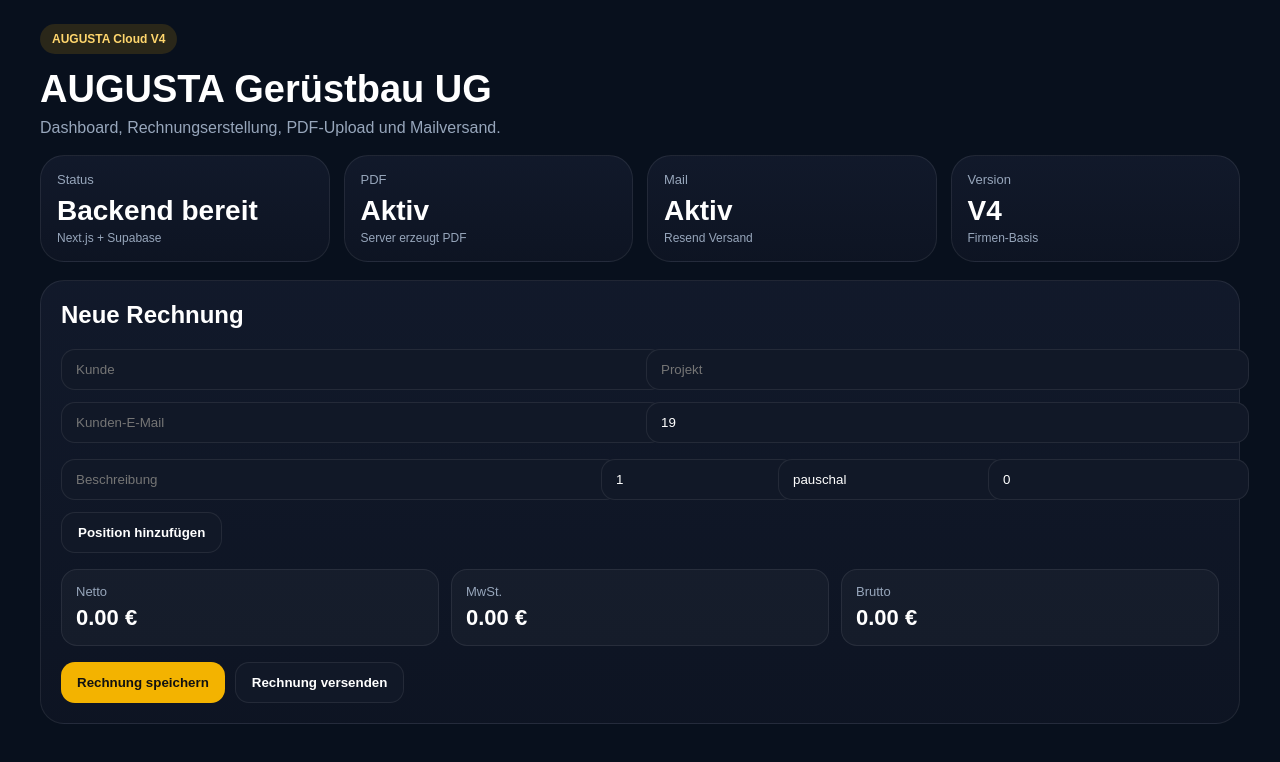
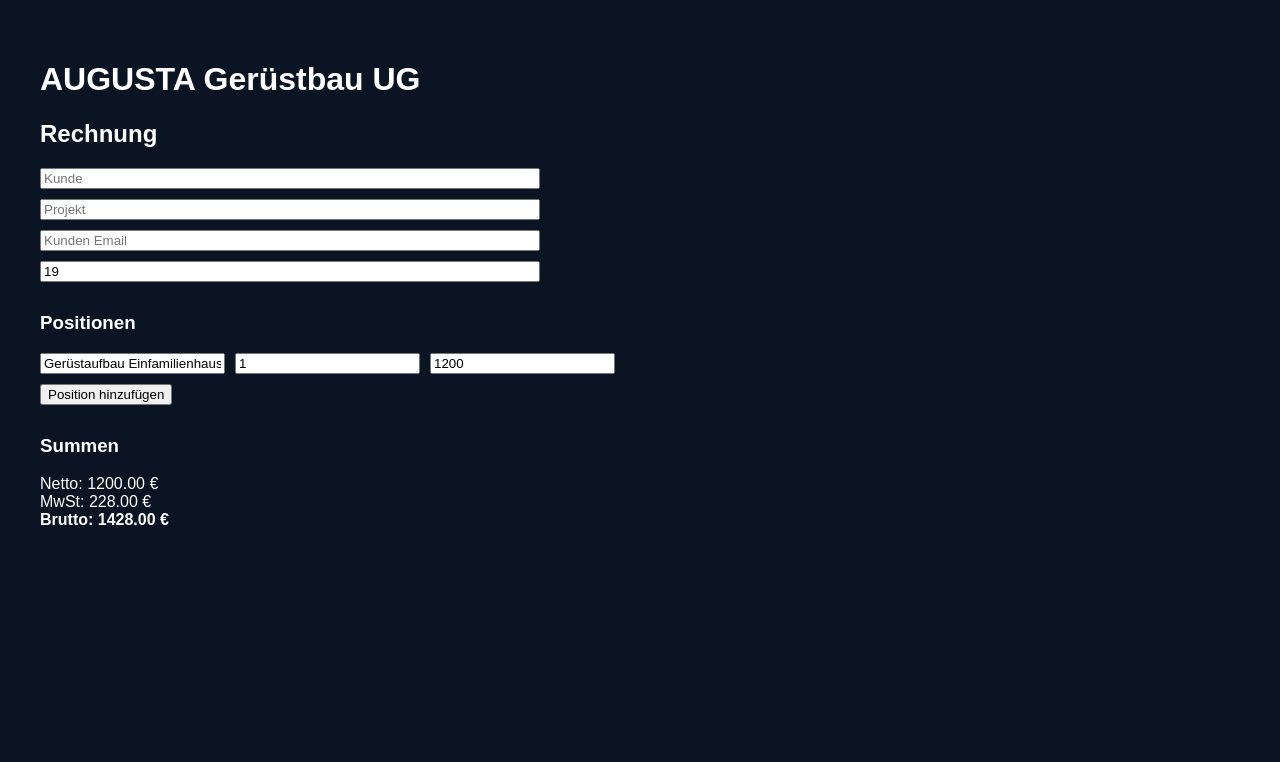
Before and after one commit to splicetecbayern24-dotcom/augusta-cloud-app, a Next.js app: page / in a window 1280 px wide. Shown: the top 762 px of the page. Built offline with nearby package versions, Linux system fonts and the light colour scheme.

Commit message:
Update dashboard.tsx

```diff
--- a/components/dashboard.tsx
+++ b/components/dashboard.tsx
@@ -1,181 +1,72 @@
 "use client";
-
-import { useMemo, useState } from "react";
-
-type Item = {
-  description: string;
-  qty: number;
-  unit: string;
-  unitPrice: number;
-};
+import { useState } from "react";
 
 export function Dashboard() {
-  const [customer, setCustomer] = useState("");
-  const [project, setProject] = useState("");
-  const [recipientEmail, setRecipientEmail] = useState("");
-  const [vatRate, setVatRate] = useState(19);
-  const [invoiceId, setInvoiceId] = useState("");
-  const [result, setResult] = useState<any>(null);
-  const [items, setItems] = useState<Item[]>([
-    { description: "", qty: 1, unit: "pauschal", unitPrice: 0 },
-  ]);
 
-  const net = useMemo(
-    () => items.reduce((sum, item) => sum + item.qty * item.unitPrice, 0),
-    [items]
-  );
-  const vat = useMemo(() => net * (vatRate / 100), [net, vatRate]);
-  const gross = useMemo(() => net + vat, [net, vat]);
+const [customer,setCustomer]=useState("")
+const [project,setProject]=useState("")
+const [email,setEmail]=useState("")
+const [vat,setVat]=useState(19)
 
-  function updateItem(index: number, patch: Partial<Item>) {
-    setItems((prev) => prev.map((item, i) => (i === index ? { ...item, ...patch } : item)));
-  }
+const [items,setItems]=useState([
+{description:"Gerüstaufbau Einfamilienhaus",qty:1,unit:"pauschal",price:1200}
+])
 
-  function addItem() {
-    setItems((prev) => [...prev, { description: "", qty: 1, unit: "pauschal", unitPrice: 0 }]);
-  }
+const net = items.reduce((s,i)=>s+i.qty*i.price,0)
+const vatValue = net*(vat/100)
+const gross = net+vatValue
 
-  async function saveInvoice() {
-    const response = await fetch("/api/invoices/create", {
-      method: "POST",
-      headers: { "Content-Type": "application/json" },
-      body: JSON.stringify({ customer, project, recipientEmail, vatRate, net, vat, gross, items }),
-    });
-    const json = await response.json();
-    setResult(json);
-    if (json.invoiceId) setInvoiceId(json.invoiceId);
-  }
+return (
+<div style={{padding:40,color:"white",background:"#0b1423",minHeight:"100vh"}}>
 
-  async function sendInvoice() {
-    if (!invoiceId) return;
-    const response = await fetch(`/api/invoices/${invoiceId}/send`, { method: "POST" });
-    const json = await response.json();
-    setResult((prev: any) => ({ ...prev, sendResult: json }));
-  }
+<h1>AUGUSTA Gerüstbau UG</h1>
 
-  return (
-    <main style={{ maxWidth: 1200, margin: "0 auto", padding: 24 }}>
-      <header style={{ marginBottom: 18 }}>
-        <div style={{ display: "inline-flex", padding: "8px 12px", borderRadius: 999, background: "rgba(243,179,0,.14)", color: "#ffd66d", fontWeight: 700, fontSize: 12 }}>
-          AUGUSTA Cloud V4
-        </div>
-        <h1 style={{ margin: "14px 0 8px 0", fontSize: 38 }}>AUGUSTA Gerüstbau UG</h1>
-        <p style={{ margin: 0, color: "#97a6bb" }}>
-          Dashboard, Rechnungserstellung, PDF-Upload und Mailversand.
-        </p>
-      </header>
+<h2>Rechnung</h2>
 
-      <section style={{ display: "grid", gap: 14, gridTemplateColumns: "repeat(4, 1fr)", marginBottom: 18 }}>
-        <StatCard title="Status" value="Backend bereit" hint="Next.js + Supabase" />
-        <StatCard title="PDF" value="Aktiv" hint="Server erzeugt PDF" />
-        <StatCard title="Mail" value="Aktiv" hint="Resend Versand" />
-        <StatCard title="Version" value="V4" hint="Firmen-Basis" />
-      </section>
+<div style={{display:"grid",gap:10,maxWidth:500}}>
 
-      <section style={card}>
-        <h2 style={{ marginTop: 0 }}>Neue Rechnung</h2>
+<input placeholder="Kunde" value={customer} onChange={e=>setCustomer(e.target.value)} />
+<input placeholder="Projekt" value={project} onChange={e=>setProject(e.target.value)} />
+<input placeholder="Kunden Email" value={email} onChange={e=>setEmail(e.target.value)} />
+<input placeholder="MwSt %" value={vat} onChange={e=>setVat(Number(e.target.value))} />
 
-        <div style={{ display: "grid", gap: 12, gridTemplateColumns: "1fr 1fr" }}>
-          <input value={customer} onChange={(e) => setCustomer(e.target.value)} placeholder="Kunde" style={field} />
-          <input value={project} onChange={(e) => setProject(e.target.value)} placeholder="Projekt" style={field} />
-          <input value={recipientEmail} onChange={(e) => setRecipientEmail(e.target.value)} placeholder="Kunden-E-Mail" style={field} />
-          <input type="number" value={vatRate} onChange={(e) => setVatRate(Number(e.target.value || 0))} placeholder="MwSt." style={field} />
-        </div>
+</div>
 
-        <div style={{ height: 16 }} />
+<h3 style={{marginTop:30}}>Positionen</h3>
 
-        {items.map((item, index) => (
-          <div key={index} style={{ display: "grid", gap: 12, gridTemplateColumns: "1.6fr .5fr .6fr .7fr", marginBottom: 12 }}>
-            <input value={item.description} onChange={(e) => updateItem(index, { description: e.target.value })} placeholder="Beschreibung" style={field} />
-            <input type="number" value={item.qty} onChange={(e) => updateItem(index, { qty: Number(e.target.value || 0) })} placeholder="Menge" style={field} />
-            <input value={item.unit} onChange={(e) => updateItem(index, { unit: e.target.value })} placeholder="Einheit" style={field} />
-            <input type="number" value={item.unitPrice} onChange={(e) => updateItem(index, { unitPrice: Number(e.target.value || 0) })} placeholder="Preis" style={field} />
-          </div>
-        ))}
+{items.map((i,index)=>(
+<div key={index} style={{display:"flex",gap:10,marginBottom:10}}>
+<input value={i.description} onChange={e=>{
+const copy=[...items]
+copy[index].description=e.target.value
+setItems(copy)
+}}/>
 
-        <button onClick={addItem} style={btnSecondary}>Position hinzufügen</button>
+<input value={i.qty} type="number" onChange={e=>{
+const copy=[...items]
+copy[index].qty=Number(e.target.value)
+setItems(copy)
+}}/>
 
-        <div style={{ height: 16 }} />
-        <div style={{ display: "grid", gap: 12, gridTemplateColumns: "1fr 1fr 1fr" }}>
-          <Box label="Netto" value={`${net.toFixed(2)} €`} />
-          <Box label="MwSt." value={`${vat.toFixed(2)} €`} />
-          <Box label="Brutto" value={`${gross.toFixed(2)} €`} />
-        </div>
+<input value={i.price} type="number" onChange={e=>{
+const copy=[...items]
+copy[index].price=Number(e.target.value)
+setItems(copy)
+}}/>
 
-        <div style={{ height: 16 }} />
-        <div style={{ display: "flex", gap: 10, flexWrap: "wrap" }}>
-          <button onClick={saveInvoice} style={btnPrimary}>Rechnung speichern</button>
-          <button onClick={sendInvoice} style={btnSecondary}>Rechnung versenden</button>
-        </div>
+</div>
+))}
 
-        {result && (
-          <pre style={{ marginTop: 18, whiteSpace: "pre-wrap", background: "#111827", padding: 16, borderRadius: 16, overflow: "auto" }}>
-{JSON.stringify(result, null, 2)}
-          </pre>
-        )}
-      </section>
-    </main>
-  );
+<button onClick={()=>setItems([...items,{description:"",qty:1,unit:"",price:0}])}>
+Position hinzufügen
+</button>
+
+<h3 style={{marginTop:30}}>Summen</h3>
+
+<div>Netto: {net.toFixed(2)} €</div>
+<div>MwSt: {vatValue.toFixed(2)} €</div>
+<div><b>Brutto: {gross.toFixed(2)} €</b></div>
+
+</div>
+)
 }
-
-function StatCard({ title, value, hint }: { title: string; value: string; hint: string }) {
-  return (
-    <div style={{ ...card, padding: 16 }}>
-      <div style={{ color: "#97a6bb", fontSize: 13 }}>{title}</div>
-      <div style={{ fontSize: 28, fontWeight: 800, marginTop: 8 }}>{value}</div>
-      <div style={{ color: "#97a6bb", fontSize: 12, marginTop: 4 }}>{hint}</div>
-    </div>
-  );
-}
-
-function Box({ label, value }: { label: string; value: string }) {
-  return (
-    <div style={box}>
-      <div style={{ color: "#97a6bb", fontSize: 13 }}>{label}</div>
-      <div style={{ fontWeight: 800, fontSize: 22, marginTop: 6 }}>{value}</div>
-    </div>
-  );
-}
-
-const field: React.CSSProperties = {
-  width: "100%",
-  padding: "12px 14px",
-  borderRadius: 14,
-  border: "1px solid rgba(255,255,255,.08)",
-  background: "#111827",
-  color: "#fff",
-};
-
-const card: React.CSSProperties = {
-  border: "1px solid rgba(255,255,255,.08)",
-  borderRadius: 24,
-  padding: 20,
-  background: "linear-gradient(180deg, rgba(18,26,43,.96), rgba(14,21,35,.96))",
-};
-
-const box: React.CSSProperties = {
-  border: "1px solid rgba(255,255,255,.08)",
-  borderRadius: 16,
-  padding: 14,
-  background: "rgba(255,255,255,.03)",
-};
-
-const btnPrimary: React.CSSProperties = {
-  padding: "12px 16px",
-  borderRadius: 14,
-  border: "none",
-  background: "#f3b300",
-  color: "#111",
-  fontWeight: 700,
-  cursor: "pointer",
-};
-
-const btnSecondary: React.CSSProperties = {
-  padding: "12px 16px",
-  borderRadius: 14,
-  border: "1px solid rgba(255,255,255,.08)",
-  background: "#111827",
-  color: "#fff",
-  fontWeight: 700,
-  cursor: "pointer",
-};
```
